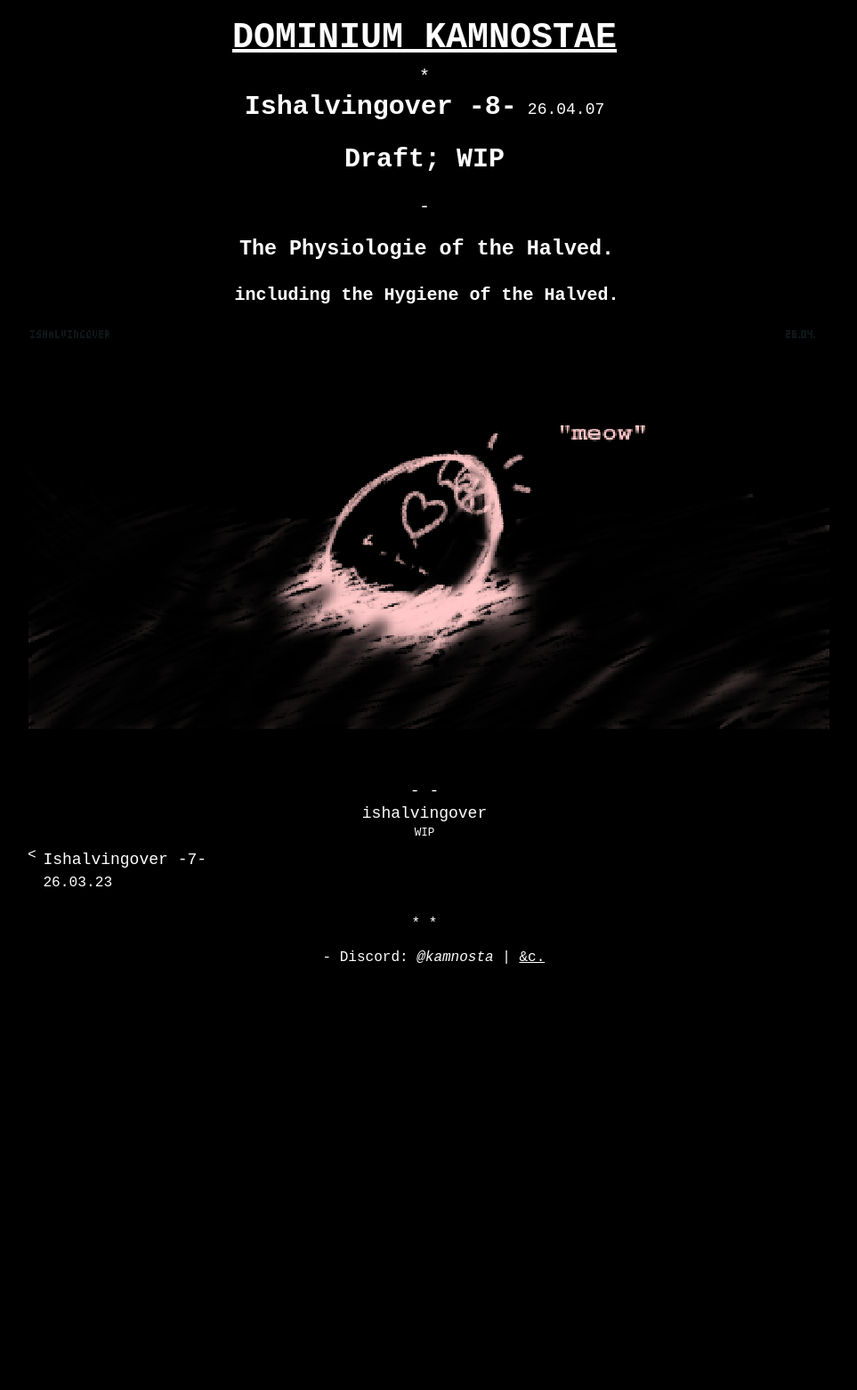
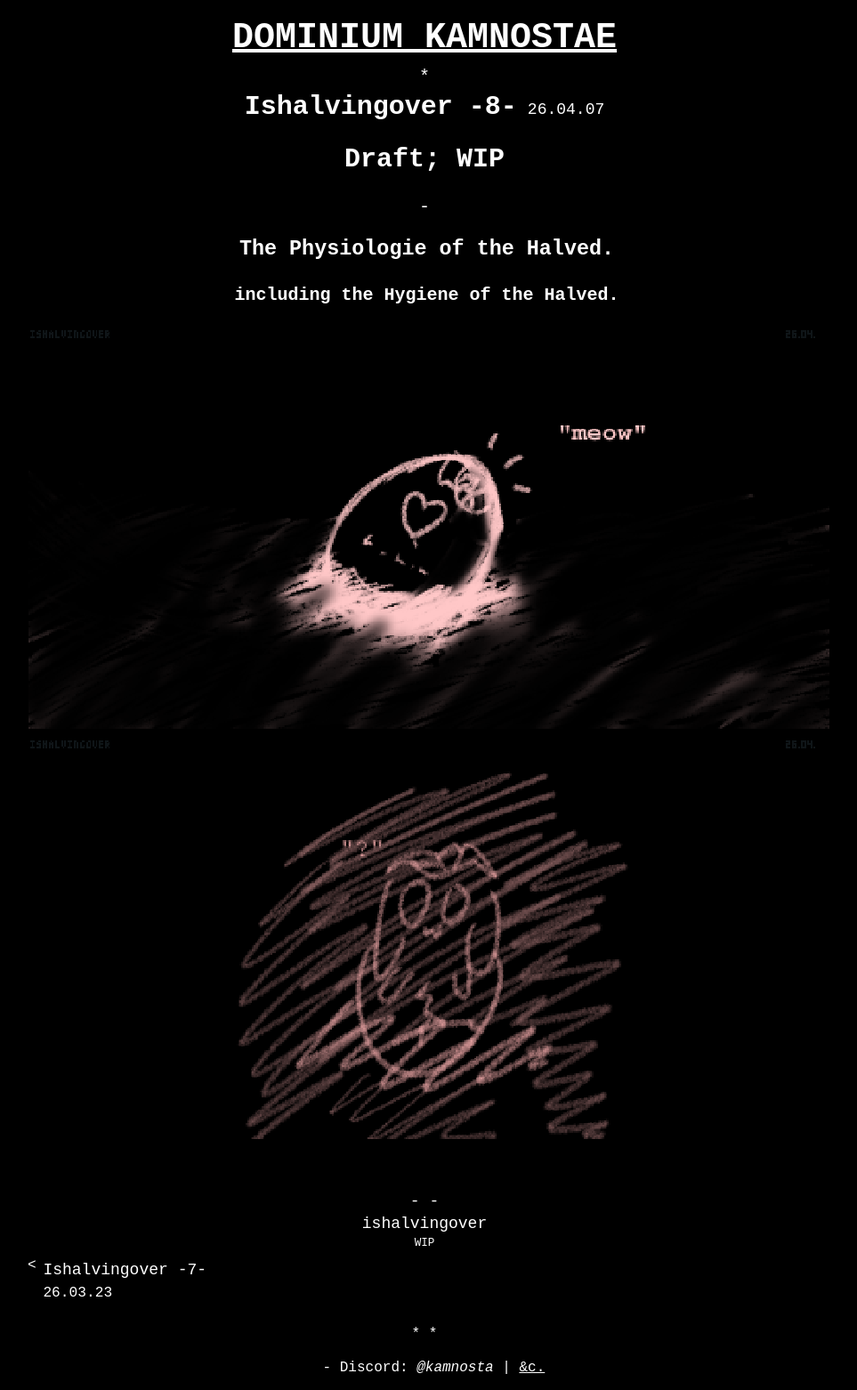
Before and after one commit to kamnosta/kamnosta.github.io, a Jekyll site: the page built from _ishalvingover/26-04-07-8.md, in a window 1280 px wide. Shown: the whole page at 89% size, without its empty margins (163-1126 px from the left). Built offline with Jekyll 4.4.1, drawn with Linux system fonts in a browser that asks for light colours; before the commit the page ends 1101 px from its top, so only the background shows below that.

Commit message:
iho8 update

```diff
--- a/_ishalvingover/26-04-07-8.md
+++ b/_ishalvingover/26-04-07-8.md
@@ -8,3 +8,5 @@ firstverse: "Draft; WIP"
 <h4 class="text-align-center">including the Hygiene of the Halved.</h4>
 
 ![/imgs_ishalvingover/260408_iho_phy_egg.png](/imgs_ishalvingover/260408_iho_phy_egg.png)
+
+![/imgs_ishalvingover/260410_iho_phy_eggborn.png](/imgs_ishalvingover/260410_iho_phy_eggborn.png)
```
Also changed, not shown: imgs_ishalvingover/260410_iho_phy_eggborn.png (added).
